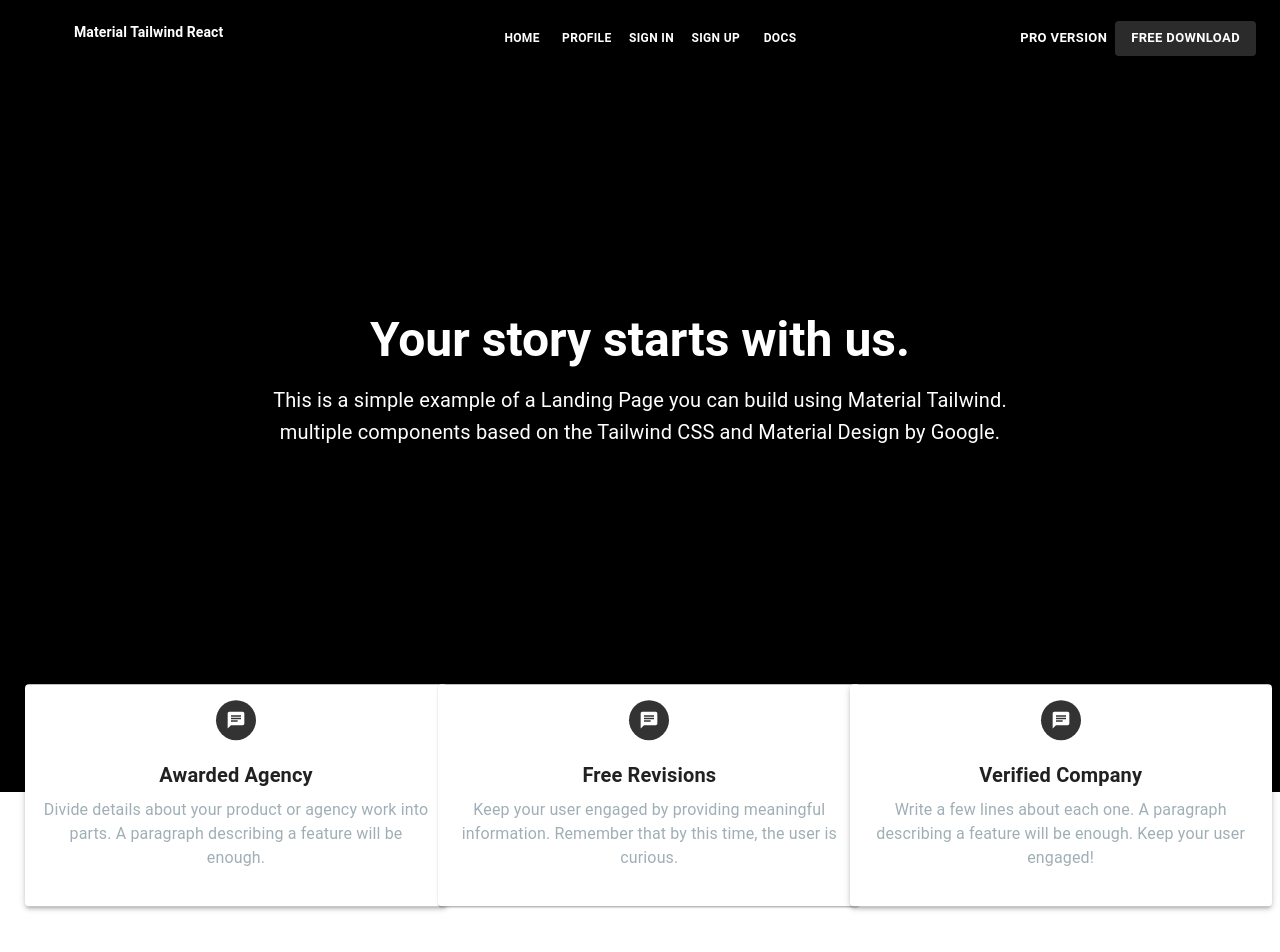
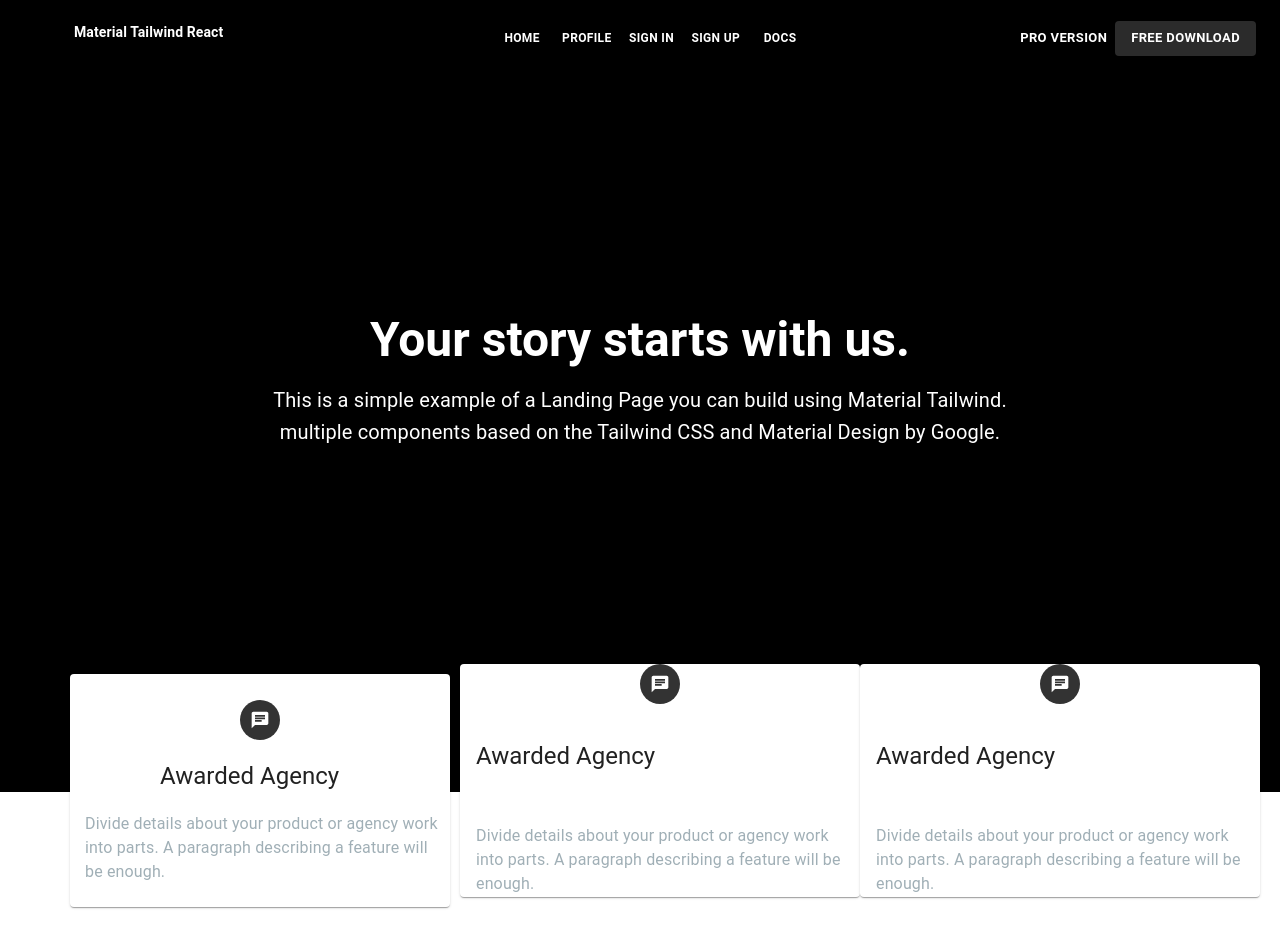
Before and after one commit to kimmisinha/Material-UI-Project, a React (Create React App) app: page / in a window 1280 px wide. Shown: the top 952 px of the page. Built offline with nearby package versions, Linux system fonts and the light colour scheme.

Commit message:
Implemented a card layout with ChatIcon and content description

```diff
--- a/src/Component/LandingPage.jsx
+++ b/src/Component/LandingPage.jsx
@@ -1,7 +1,9 @@
 import React from "react";
 import { Container, Box, Typography, Grid, Paper } from "@mui/material";
 import ChatIcon from "@mui/icons-material/Chat";
-
+import Card from "@mui/material/Card";
+import CardHeader from "@mui/material/CardHeader";
+import CardContent from "@mui/material/CardContent";
 const LandingPage = () => {
   return (
     <Container maxWidth={false} disableGutters>
@@ -49,25 +51,71 @@ const LandingPage = () => {
           Design by Google.
         </Typography>
       </Box>
+      <div style={{ padding: "0px 20px 0px 60px" }}>
         <Grid
           container
-        spacing={4}
+          // spacing={4}
           sx={{
-          marginTop: "-4rem",
-          transform: "translateY(-30%)",
+            marginTop: "-8rem",
           }}
         >
-        <Grid item xs={12} sm={4}>
-          <Paper
+          <Grid item xs={12} sm={4} sx={{padding: "10px"}}>
+            <Card sx={{ maxWidth: 400, maxHeight: 233 }}>
+              <Typography
+                sx={{
+                  backgroundColor: "rgb(51,51,51)",
+                  borderRadius: "50%",
+                  width: "40px",
+                  height: "40px",
+                  display: "flex",
+                  alignItems: "center",
+                  justifyContent: "center",
+                  margin: "auto",
+                  marginTop: "26px",
+                }}
+              >
+                <ChatIcon fontSize="small" sx={{ color: "white" ,adding: "0px 90px 0px"}} />
+              </Typography>
+              <CardHeader
+                title="  Awarded Agency"
+                component="h2"
+                gutterBottom
+                variant="h6"
+                sx={{ fontWeight: "600", padding: "0px 90px 0px" }}
+              />
+
+              <CardContent sx={{padding: 0}}>
+                <Typography
+                  variant="body1"
+                  color="text.secondary"
+                  sx={{
+                    color: "rgb(160,175,182)",
+                    fontFamily: "Roboto, sans-serif",
+                    padding: "0px 10px 15px 15px",
+                    // border:"1px solid blue"
+                  }}
+                >
+                  Divide details about your product or agency work into parts. A
+                  paragraph describing a feature will be enough.
+                </Typography>
+              </CardContent>
+            </Card>
+            {/* <Paper
             elevation={3}
             sx={{
+
               border: "9px",
-              padding: "1rem",
+              // padding: "1rem",
               textAlign: "center",
               margin: "1px",
               marginLeft: "25px",
               width: "390px",
               height: "190px",
+              // paddingTop:"20px",
+              // marginRight: "500px",
+
+              // marginLeft:"20px"
+              // marginRight:"710px"
             }}
           >
             <Box
@@ -102,19 +150,200 @@ const LandingPage = () => {
               Divide details about your product or agency work into parts. A
               paragraph describing a feature will be enough.
             </Typography>
-          </Paper>
+          </Paper> */}
           </Grid>
           <Grid item xs={12} sm={4}>
-          <Paper
+            <Card sx={{ maxWidth: 400, maxHeight: 233 }}>
+              <Typography
+                sx={{
+                  backgroundColor: "rgb(51,51,51)",
+                  borderRadius: "50%",
+                  width: "40px",
+                  height: "40px",
+                  display: "flex",
+                  alignItems: "center",
+                  justifyContent: "center",
+                  margin: "auto",
+                }}
+              >
+                <ChatIcon fontSize="small" sx={{ color: "white" }} />
+              </Typography>
+              <CardHeader
+                title="  Awarded Agency"
+                variant="h6"
+                component="h2"
+                gutterBottom
+                sx={{ fontWeight: "600" }}
+              />
+
+              <CardContent>
+                <Typography
+                  variant="body1"
+                  color="text.secondary"
+                  sx={{
+                    color: "rgb(160,175,182)",
+                    fontFamily: "Roboto, sans-serif",
+                  }}
+                >
+                  Divide details about your product or agency work into parts. A
+                  paragraph describing a feature will be enough.
+                </Typography>
+              </CardContent>
+            </Card>
+            {/* <Paper
+            elevation={3}
+            sx={{
+
+              border: "9px",
+              // padding: "1rem",
+              textAlign: "center",
+              margin: "1px",
+              marginLeft: "25px",
+              width: "390px",
+              height: "190px",
+              // paddingTop:"20px",
+              // marginRight: "500px",
+
+              // marginLeft:"20px"
+              // marginRight:"710px"
+            }}
+          >
+            <Box
+              sx={{
+                backgroundColor: "rgb(51,51,51)",
+                borderRadius: "50%",
+                width: "40px",
+                height: "40px",
+                display: "flex",
+                alignItems: "center",
+                justifyContent: "center",
+                margin: "auto",
+              }}
+            >
+              <ChatIcon fontSize="small" sx={{ color: "white" }} />
+            </Box>
+            <Typography
+              variant="h6"
+              component="h2"
+              gutterBottom
+              sx={{ fontWeight: "600", paddingTop: "19px" }}
+            >
+              Awarded Agency
+            </Typography>
+            <Typography
+              variant="body1"
+              sx={{
+                color: "rgb(160,175,182)",
+                fontFamily: "Roboto, sans-serif",
+              }}
+            >
+              Divide details about your product or agency work into parts. A
+              paragraph describing a feature will be enough.
+            </Typography>
+          </Paper> */}
+          </Grid>
+
+          <Grid item xs={12} sm={4}>
+            <Card sx={{ maxWidth: 400, maxHeight: 233 }}>
+              <Typography
+                sx={{
+                  backgroundColor: "rgb(51,51,51)",
+                  borderRadius: "50%",
+                  width: "40px",
+                  height: "40px",
+                  display: "flex",
+                  alignItems: "center",
+                  justifyContent: "center",
+                  margin: "auto",
+                }}
+              >
+                <ChatIcon fontSize="small" sx={{ color: "white" }} />
+              </Typography>
+              <CardHeader
+                title="  Awarded Agency"
+                variant="h6"
+                component="h2"
+                gutterBottom
+                sx={{ fontWeight: "600" }}
+              />
+
+              <CardContent>
+                <Typography
+                  variant="body1"
+                  color="text.secondary"
+                  sx={{
+                    color: "rgb(160,175,182)",
+                    fontFamily: "Roboto, sans-serif",
+                  }}
+                >
+                  Divide details about your product or agency work into parts. A
+                  paragraph describing a feature will be enough.
+                </Typography>
+              </CardContent>
+            </Card>
+            {/* <Paper
+            elevation={3}
+            sx={{
+
+              border: "9px",
+              // padding: "1rem",
+              textAlign: "center",
+              margin: "1px",
+              marginLeft: "25px",
+              width: "390px",
+              height: "190px",
+              // paddingTop:"20px",
+              // marginRight: "500px",
+
+              // marginLeft:"20px"
+              // marginRight:"710px"
+            }}
+          >
+            <Box
+              sx={{
+                backgroundColor: "rgb(51,51,51)",
+                borderRadius: "50%",
+                width: "40px",
+                height: "40px",
+                display: "flex",
+                alignItems: "center",
+                justifyContent: "center",
+                margin: "auto",
+              }}
+            >
+              <ChatIcon fontSize="small" sx={{ color: "white" }} />
+            </Box>
+            <Typography
+              variant="h6"
+              component="h2"
+              gutterBottom
+              sx={{ fontWeight: "600", paddingTop: "19px" }}
+            >
+              Awarded Agency
+            </Typography>
+            <Typography
+              variant="body1"
+              sx={{
+                color: "rgb(160,175,182)",
+                fontFamily: "Roboto, sans-serif",
+              }}
+            >
+              Divide details about your product or agency work into parts. A
+              paragraph describing a feature will be enough.
+            </Typography>
+          </Paper> */}
+          </Grid>
+
+          {/* <Paper
             // elevation={3}
             sx={{
               width: "390px",
               height: "190px",
               border: "9px",
-              padding: "1rem",
+              // padding: "1rem",
               textAlign: "center",
               margin: "1px",
-              marginRight: "0px",
+              // marginRight: "0px",
             }}
           >
             <Box
@@ -149,56 +378,9 @@ const LandingPage = () => {
               Keep your user engaged by providing meaningful information.
               Remember that by this time, the user is curious.
             </Typography>
-          </Paper>
+          </Paper> */}
         </Grid>
-        <Grid item xs={12} sm={4}>
-          <Paper
-            elevation={3}
-            sx={{
-              border: "9px",
-              padding: "1rem",
-              textAlign: "center",
-              margin: "1px",
-              width: "390px",
-              height: "190px",
-              marginLeft: "-25px",
-            }}
-          >
-            <Box
-              sx={{
-                backgroundColor: "rgb(51,51,51)",
-                borderRadius: "50%",
-                width: "40px",
-                height: "40px",
-                display: "flex",
-                alignItems: "center",
-                justifyContent: "center",
-                margin: "auto",
-              }}
-            >
-              <ChatIcon fontSize="small" sx={{ color: "white" }} />
-            </Box>
-            <Typography
-              variant="h6"
-              component="h2"
-              gutterBottom
-              sx={{ fontWeight: "600", paddingTop: "19px" }}
-            >
-              Verified Company
-            </Typography>
-            <Typography
-              variant="body1"
-              sx={{
-                color: "rgb(160,175,182)",
-                fontFamily: "Roboto, sans-serif",
-              }}
-            >
-              Write a few lines about each one. A paragraph describing a feature
-              will be enough. Keep your user engaged!
-            </Typography>
-          </Paper>
-        </Grid>
-      </Grid>
+      </div>
     </Container>
   );
 };
--- a/src/Component/OurTeam.jsx
+++ b/src/Component/OurTeam.jsx
@@ -21,7 +21,7 @@ const teamMembers = [
     title: "Web Developer",
     image: team1,
     socials: [
-      <Twitter sx={{ color: 'rgb(49,151,243)' }} />,
+      <Twitter sx={{ color: 'rgb(49,11,243)' }} />,
       <LinkedIn sx={{ color: 'rgb(49,151,243)' }} />,
       <Facebook sx={{ color: 'red' }} />,
     ],
--- a/src/Component/TeamPage.jsx
+++ b/src/Component/TeamPage.jsx
@@ -32,6 +32,7 @@ const TeamPage = () => {
               padding: "0.5rem",
               borderRadius: "50%",
               marginBottom: "1rem",
+              marginTop:"60px"
             }}
           >
             <FingerprintIcon fontSize="large" sx={{ color: "white" }} />
@@ -78,7 +79,7 @@ const TeamPage = () => {
               height="200"
               image={teamwork}
               borderRadius="5"
-              sx={{ maxWidth: "90%", objectFit: "cover",height:"140",marginTop:"20px",marginLeft:"20px",borderRadius:"5px"}}
+              sx={{ maxWidth: "90%", objectFit: "cover",height:"140",marginTop:"50px",marginLeft:"20px",borderRadius:"5px"}}
               alt="Top Notch Services"
             />
             <CardContent>
```
Lines whose indentation alone changed are shown as unchanged.
